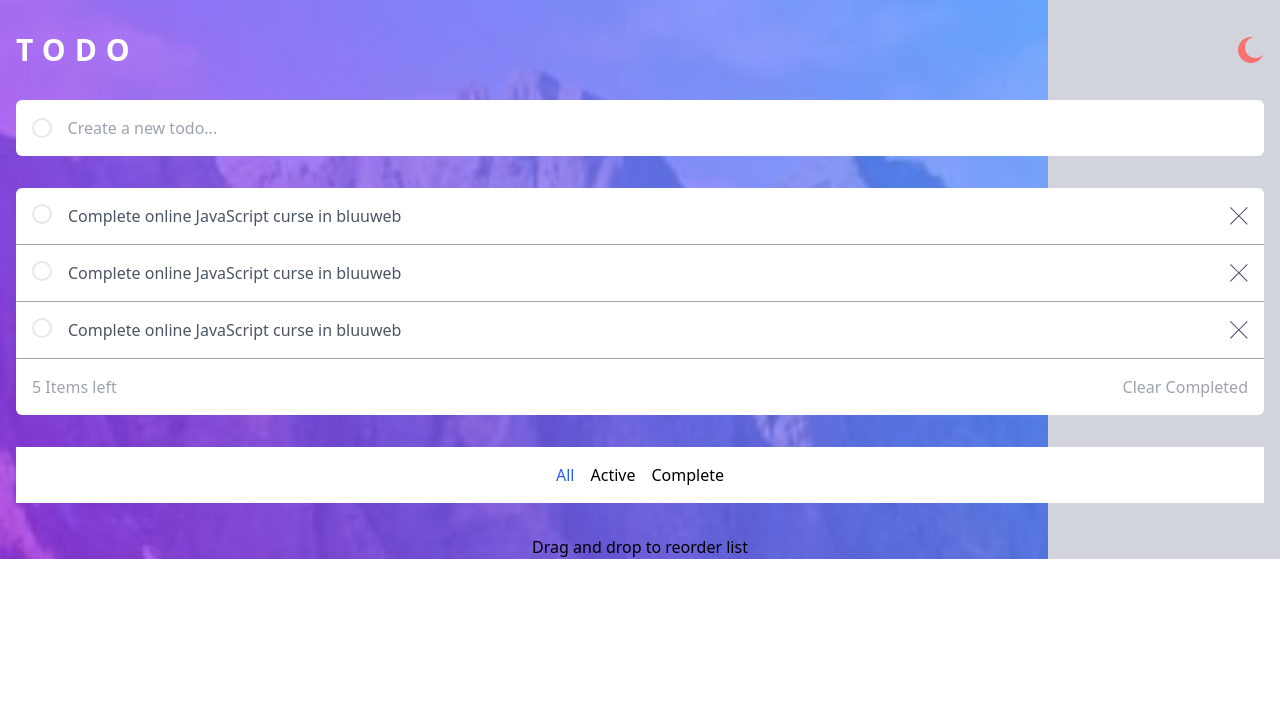
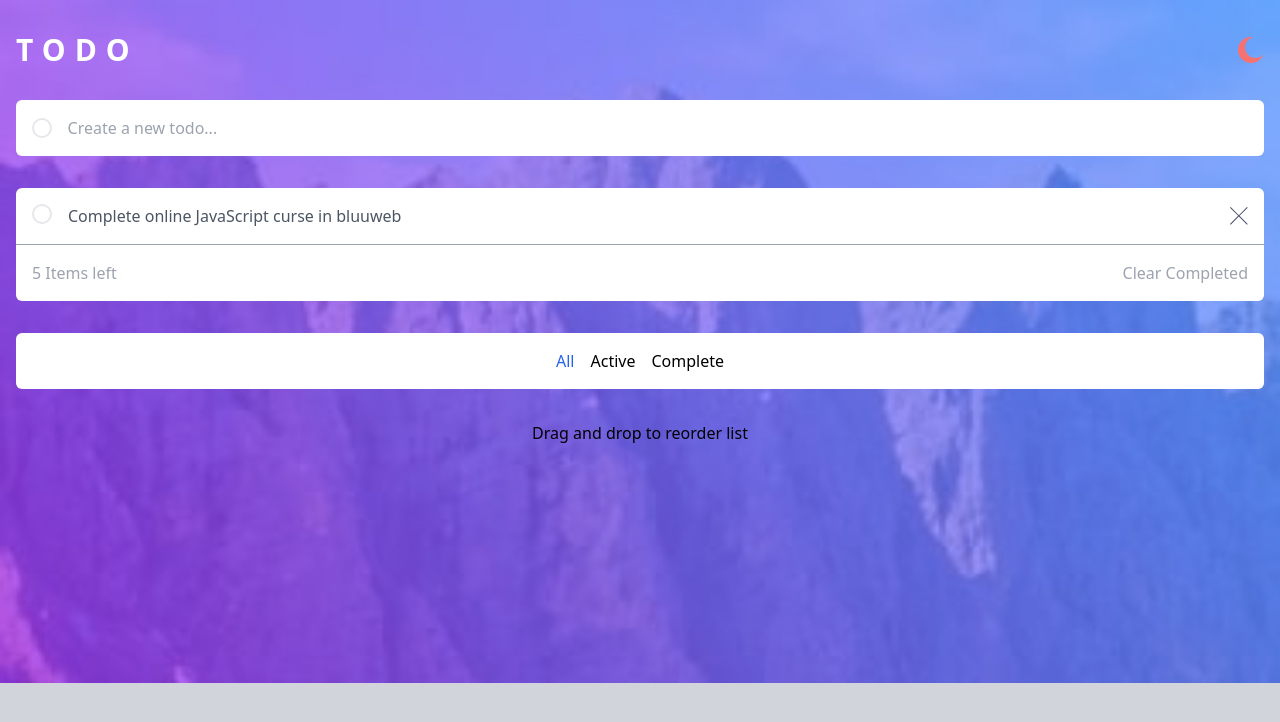
Before and after one commit to Jairo-Digitt-Practicas/vite-react-tailwind-frontendmentor, a React (Vite) app: page / in a window 1280 px wide. Shown: the top 722 px of the page. Built offline with nearby package versions, Linux system fonts and the light colour scheme.

Commit message:
Modulización!

```diff
--- a/src/App.jsx
+++ b/src/App.jsx
@@ -1,78 +1,33 @@
-import CrossIcon from "./components/icons/Crossicon";
-import MoonIcon from "./components/icons/MoonIcon";
+import Header from "./components/Header";
+import TodoComputed from "./components/TodoComputer";
+import TodoCreate from "./components/TodoCreate";
+import TodoFilter from "./components/TodoFilter";
+import TodoList from "./components/TodoList";
 
 const App = () => {
   return (
     <div className="bg-[url('./assets/images/bg-mobile-light.jpg')]
-    bg-no-repeat bg-contain bg-gray-300 min-h-full">
-      <header className="container mx-auto px-4 pt-8">
-        <div className="flex justify-between">
-            <h1 className="uppercase text-white text-3xl font-semibold tracking-[0.3em]">Todo</h1>
-            <button>
-              <MoonIcon className="fill-red-400" />
-            </button>
-        </div>
-        <form className="bg-white rounded-md overflow-hidden py-4 flex gap-4 items-center px-4 mt-8">
-            <span className="rounded-full border-2 w-5 h-5 inline-block"></span>
-            <input
-                type="text"
-                placeholder="Create a new todo..."
-                className="w-full text-gray-400 outline-none"
-                />
-        </form>
-      </header>
+    bg-no-repeat bg-contain bg-gray-300 min-h-screen">
+
+      <Header/>
 
       <main className="container mx-auto px-4 mt-8">
-        <div className="bg-white rounded-md [&>article]:p-4">
 
-            <article className="flex gap-4 border-b-gray-400 border-b-[1.5px]">
-              <button className="flex-none rounded-full border-2 w-5 h-5 inline-block"></button>
-              <p className="text-gray-600 grow">
-                Complete online JavaScript curse in bluuweb
-              </p>
-              <button className="flex-none">
-                <CrossIcon/>
-              </button>
-            </article>
+        <TodoCreate/>
 
-            <article className="flex gap-4 border-b-gray-400 border-b-[1.5px]">
-              <button className="flex-none rounded-full border-2 w-5 h-5 inline-block"></button>
-              <p className="text-gray-600 grow">
-                Complete online JavaScript curse in bluuweb
-              </p>
-              <button className="flex-none">
-                <CrossIcon/>
-              </button>
-            </article>
+        <TodoList/>
 
-            <article className="flex gap-4 border-b-gray-400 border-b-[1.5px]">
-              <button className="flex-none rounded-full border-2 w-5 h-5 inline-block"></button>
-              <p className="text-gray-600 grow">
-                Complete online JavaScript curse in bluuweb
-              </p>
-              <button className="flex-none">
-                <CrossIcon/>
-              </button>
-            </article>
+        <TodoComputed/>
 
-          <section className="py-4 px-4 flex justify-between">
-              <span className="text-gray-400">5 Items left</span>
-              <button className="text-gray-400">Clear Completed</button>
-          </section>
-        </div>
+        <TodoFilter/>
+
       </main>
 
-      <section className="container mx-auto px-4">
-        <div className="bg-white mt-8 p-4 flex justify-center gap-4">
-          <button className="text-blue-600">All</button>
-          <button className="hover:text-blue-600">Active</button>
-          <button className="hover:text-blue-600">Complete</button>
-        </div>
-      </section>
-
-      <p className="text-center mt-8">Drag and drop to reorder list</p>
+      <footer className="text-center mt-8">
+        Drag and drop to reorder list
+      </footer>
     </div>
   );
 };
 
-export default App
+export default App;
--- /dev/null
+++ b/src/components/Header.jsx
@@ -0,0 +1,15 @@
+import MoonIcon from "./icons/MoonIcon";
+
+const Header = () => {
+    return (
+        <header className="container mx-auto px-4 pt-8">
+        <div className="flex justify-between">
+            <h1 className="uppercase text-white text-3xl font-semibold tracking-[0.3em]">Todo</h1>
+            <button>
+                <MoonIcon className="fill-red-400" />
+            </button>
+        </div>
+        </header>
+    )
+ }
+ export default Header;
--- /dev/null
+++ b/src/components/TodoComputer.jsx
@@ -0,0 +1,10 @@
+const TodoComputed = () => {
+    return (
+        <section className="py-4 px-4 flex justify-between bg-white rounded-b-md">
+              <span className="text-gray-400">5 Items left</span>
+              <button className="text-gray-400">Clear Completed</button>
+          </section>
+    )
+ }
+
+ export default TodoComputed;
--- /dev/null
+++ b/src/components/TodoCreate.jsx
@@ -0,0 +1,14 @@
+const TodoCreate = () => {
+    return (
+        <form className="bg-white rounded-md overflow-hidden py-4 flex items-center gap-4 px-4">
+            <span className="rounded-full border-2 w-5 h-5 inline-block"></span>
+            <input
+                type="text"
+                placeholder="Create a new todo..."
+                className="w-full text-gray-400 outline-none"
+                />
+        </form>
+    )
+ }
+
+ export default TodoCreate;
--- /dev/null
+++ b/src/components/TodoFilter.jsx
@@ -0,0 +1,14 @@
+const TodoFilter = () => {
+    return (
+        <section className="container mx-auto mt-8">
+            <div className="bg-white p-4 flex justify-center gap-4 rounded-md">
+              <button className="text-blue-600">All</button>
+              <button className="hover:text-blue-600">Active</button>
+              <button className="hover:text-blue-600">Complete</button>
+            </div>
+          </section>
+
+    )
+ }
+
+ export default TodoFilter;
--- /dev/null
+++ b/src/components/TodoItem.jsx
@@ -0,0 +1,17 @@
+import CrossIcon from "./icons/Crossicon";
+
+const TodoItem = () => {
+    return (
+        <article className="flex gap-4 border-b-gray-400 border-b-[1.5px]">
+          <button className="flex-none rounded-full border-2 w-5 h-5 inline-block"></button>
+          <p className="text-gray-600 grow">
+            Complete online JavaScript curse in bluuweb
+          </p>
+          <button className="flex-none">
+            <CrossIcon/>
+          </button>
+        </article>
+    )
+ }
+
+ export default TodoItem;
--- /dev/null
+++ b/src/components/TodoList.jsx
@@ -0,0 +1,12 @@
+import TodoItem from "./TodoItem";
+
+const TodoList = () => {
+    return (
+        <div className="bg-white rounded-t-md [&>article]:p-4 mt-8">
+
+          <TodoItem/>
+
+    </div>
+    )
+ }
+ export default TodoList;
```
